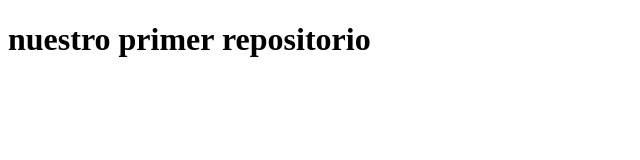
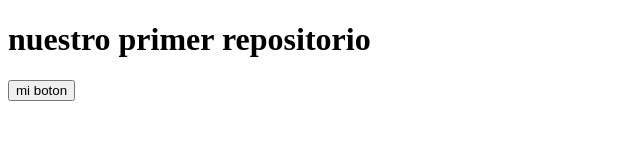
Before and after one commit to santi03202/visual-studio, a plain HTML site: page index.HTML in a window 1280 px wide. Shown: the whole page, without its empty margins (0-640 px from the left). Drawn offline with Linux system fonts and the light colour scheme.

Commit message:
creacion del boton

```diff
--- a/index.HTML
+++ b/index.HTML
@@ -7,5 +7,6 @@
 </head>
 <body>
     <h1>nuestro primer repositorio</h1>
+    <button>mi boton</button>
 </body>
 </html>
```
